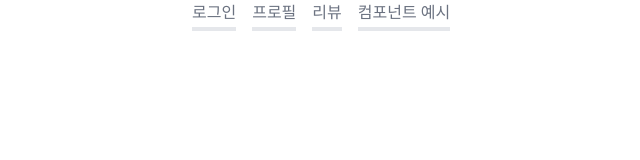
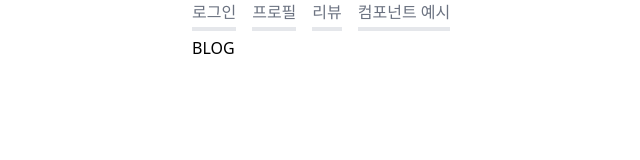
Before and after one commit to junsoo-cpu/myproj-react, a React (Create React App) app: page /blog in a window 1280 px wide. Before the commit this address had no page. Shown: the top 160 px of the page, without its empty margins (248-888 px from the left). Built offline with nearby package versions, Linux system fonts and the light colour scheme.

Commit message:
블로그 파일 생성 및 주소 매핑

```diff
--- a/src/App.js
+++ b/src/App.js
@@ -7,6 +7,7 @@ import Components from 'pages/examples/Components';
 import ReviewForm from 'pages/reviews/ReviewForm';
 
 import './App.css';
+import PageBlogPostList from 'pages/blog/PageBlogPostList';
 
 function App() {
   return (
@@ -21,6 +22,7 @@ function App() {
         <Route path="/examples/components/" element={<Components />} />
         <Route path="/reviews/:reviewId/edit" element={<ReviewForm />} />
         <Route path="/reviews/new/" element={<ReviewForm />} />
+        <Route path="/blog/" element={<PageBlogPostList />} />
       </Routes>
     </div>
   );
--- /dev/null
+++ b/src/pages/blog/PageBlogPostList.jsx
@@ -0,0 +1,9 @@
+function PageBlogPostList() {
+  return (
+    <div>
+      <h2>BLOG</h2>
+    </div>
+  );
+}
+
+export default PageBlogPostList;
```
